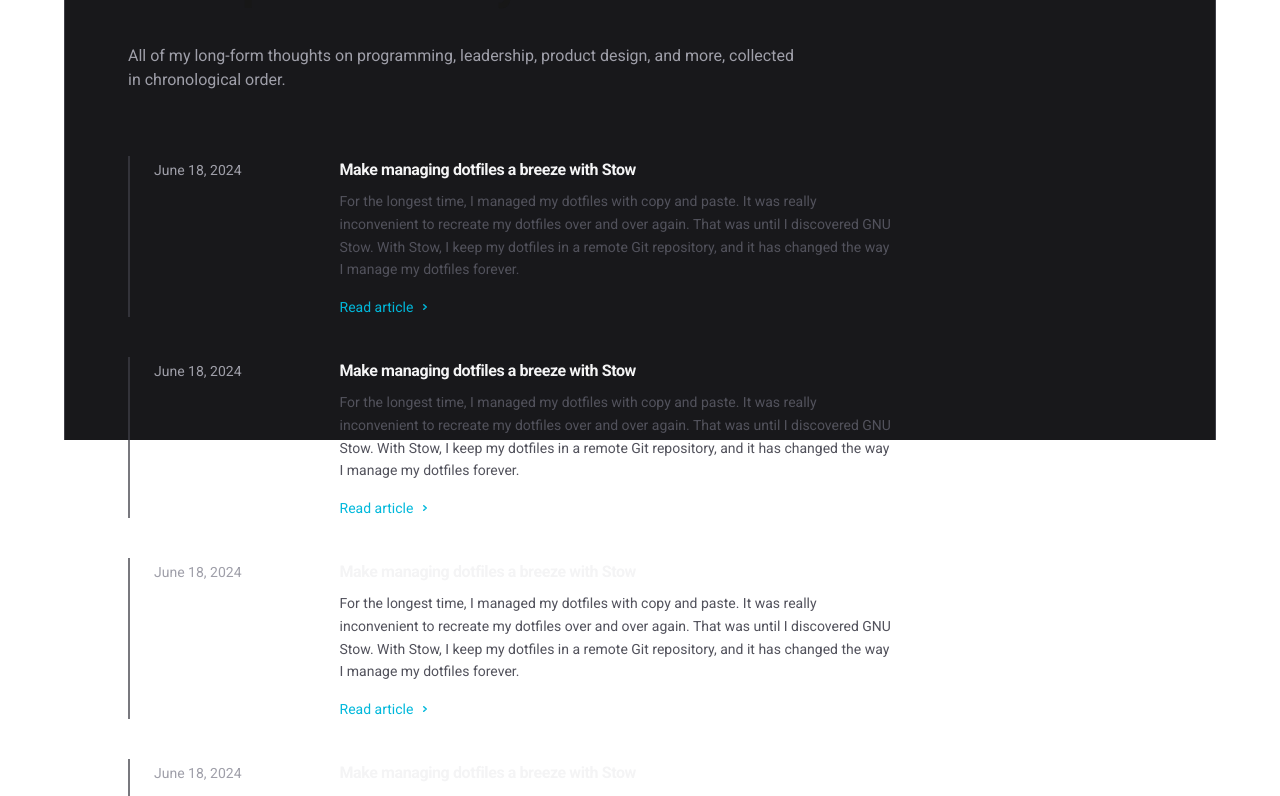
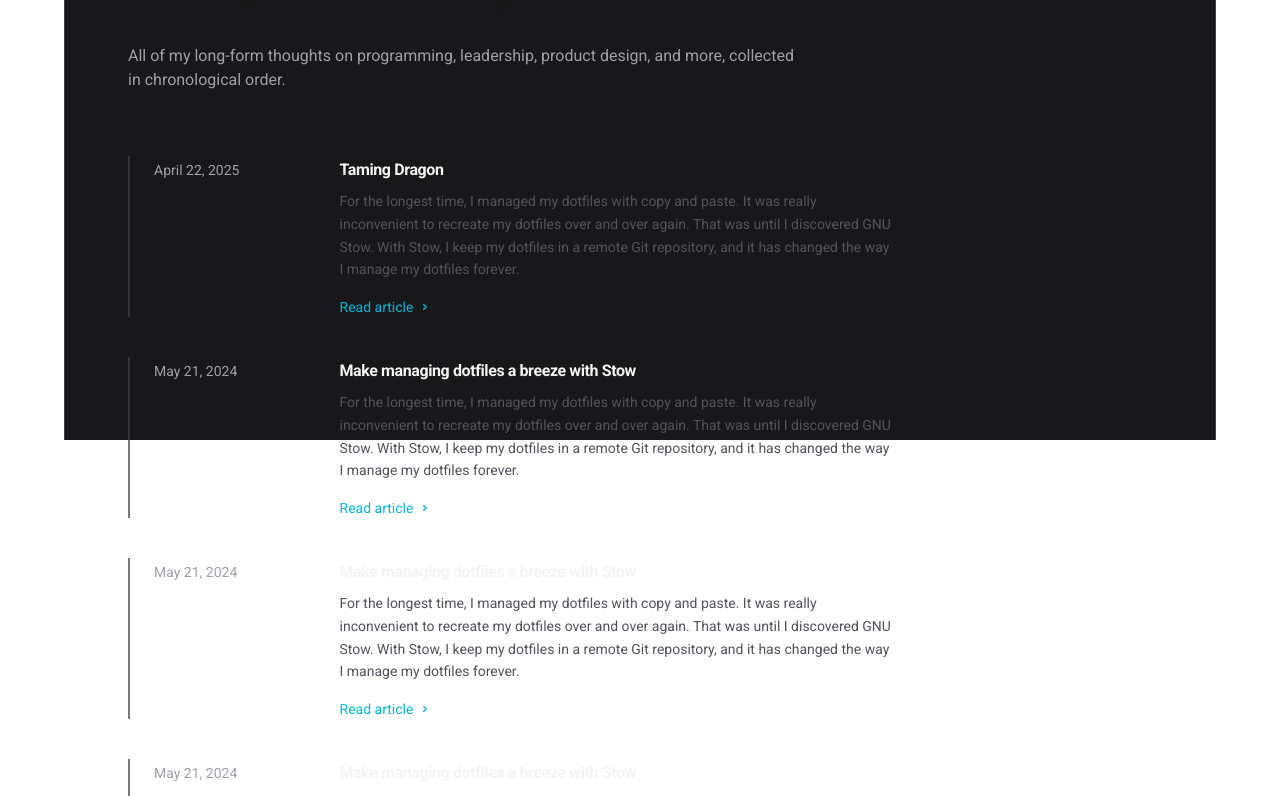
Before and after one commit to deanuharatinu/posisiterakhir, a Next.js app: page /articles in a window 1280 px wide. Shown: the part 360-1156 px from the top of the page. Built offline with nearby package versions, Linux system fonts and the light colour scheme.

Commit message:
feat: dynamic articles on articles page

```diff
--- a/app/ui/article.tsx
+++ b/app/articles/article.tsx
@@ -1,4 +1,6 @@
-export default function Article() {
+import { formatMillisToDate } from "../utils/utils";
+
+export default function Article({ article }: Readonly<{ article: { title?: string, dateMillis?: string, content?: string, slug?: string } }>) {
   return (
     <div className="md:border-l-2 md:border-zinc-700/70 md:pl-6">
       <article className="md:grid md:grid-cols-4 md:items-baseline">
@@ -8,18 +10,19 @@
             </div>
             <a href="/articles/make-managing-dotfiles-a-breeze-with-stow">
               <span className="absolute -inset-x-4 -inset-y-6 z-20 sm:-inset-x-6 sm:rounded-2xl"></span>
-              <span className="relative z-10">Make managing dotfiles a breeze with Stow</span>
+              <span className="relative z-10">{article.title}</span>
             </a>
           </h2>
 
           <time className="md:hidden relative z-10 order-first mb-3 flex items-center text-sm text-zinc-400 dark:text-zinc-500 pl-3.5" dateTime="2024-06-18">
             <span className="absolute inset-y-0 left-0 flex items-center" aria-hidden="true">
               <span className="h-4 w-0.5 rounded-full bg-zinc-200 dark:bg-zinc-500"></span>
-            </span>June 18, 2024
+            </span>
+            {formatMillisToDate(article.dateMillis)}
           </time>
 
           <p className="relative z-10 mt-2 text-sm/relaxed text-zinc-600 dark:text-zinc-400">
-            For the longest time, I managed my dotfiles with copy and paste. It was really inconvenient to recreate my dotfiles over and over again. That was until I discovered GNU Stow. With Stow, I keep my dotfiles in a remote Git repository, and it has changed the way I manage my dotfiles forever.
+            {article.content}
           </p>
 
           <div aria-hidden="true" className="relative z-10 mt-4 flex items-center text-sm font-medium text-cyan-500">
@@ -29,7 +32,9 @@
             </svg>
           </div>
         </div>
-        <time className="mt-1 hidden md:block relative z-10 order-first mb-3 items-center text-sm text-zinc-400 dark:text-zinc-500" dateTime="2024-06-18">June 18, 2024</time>
+        <time className="mt-1 hidden md:block relative z-10 order-first mb-3 items-center text-sm text-zinc-400 dark:text-zinc-500" dateTime="2024-06-18">
+          {formatMillisToDate(article.dateMillis)}
+        </time>
       </article>
     </div>
   )
--- a/app/articles/page.tsx
+++ b/app/articles/page.tsx
@@ -1,4 +1,7 @@
-import Article from "../ui/article";
+import Article from "./article";
+
+// import data
+import articles from "../data/articles.json" assert { type: 'json' };
 
 export default function Page() {
   return (
@@ -10,12 +13,25 @@
         </p>
       </div>
 
-      <div className="flex flex-col gap-10 mt-16">
-        <Article />
-        <Article />
-        <Article />
-        <Article />
-      </div>
+      {
+        articles.articles &&
+        <div className="mt-16">
+          <Articles articles={articles.articles} />
+        </div>
+      }
+
     </div >
   );
 }
+
+function Articles({ articles }: Readonly<{ articles?: { titles?: string, dateMillis?: string, content?: string, slug?: string }[] }>) {
+  const isNotEmpty = (articles?.length ?? 0) > 0;
+
+  return isNotEmpty ? (
+    <div className="flex flex-col gap-10">
+      {articles?.map((article, index) => (
+        <Article key={`${article.titles}-${index}`} article={article} />
+      ))}
+    </div>
+  ) : <></>;
+}
```
